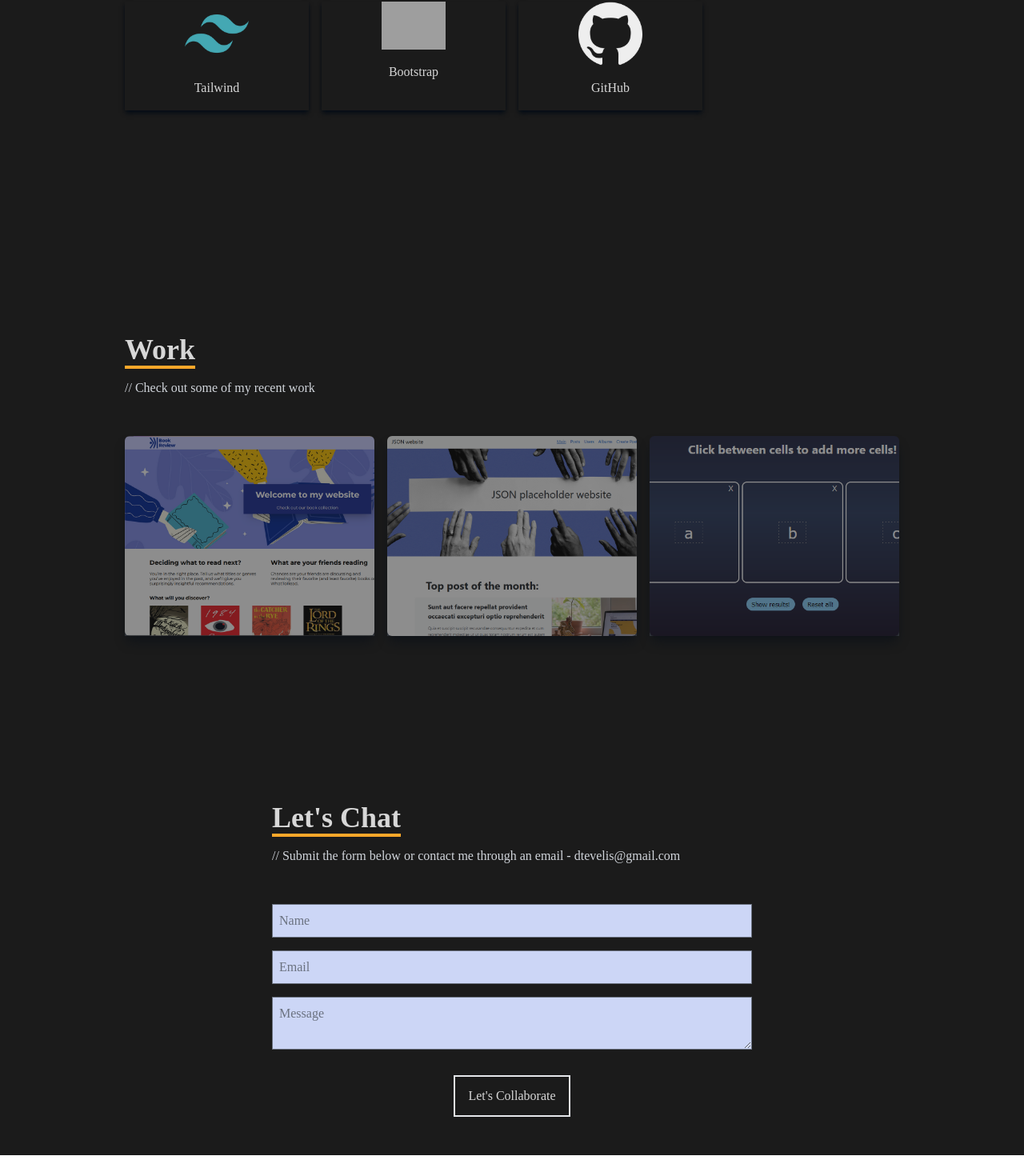
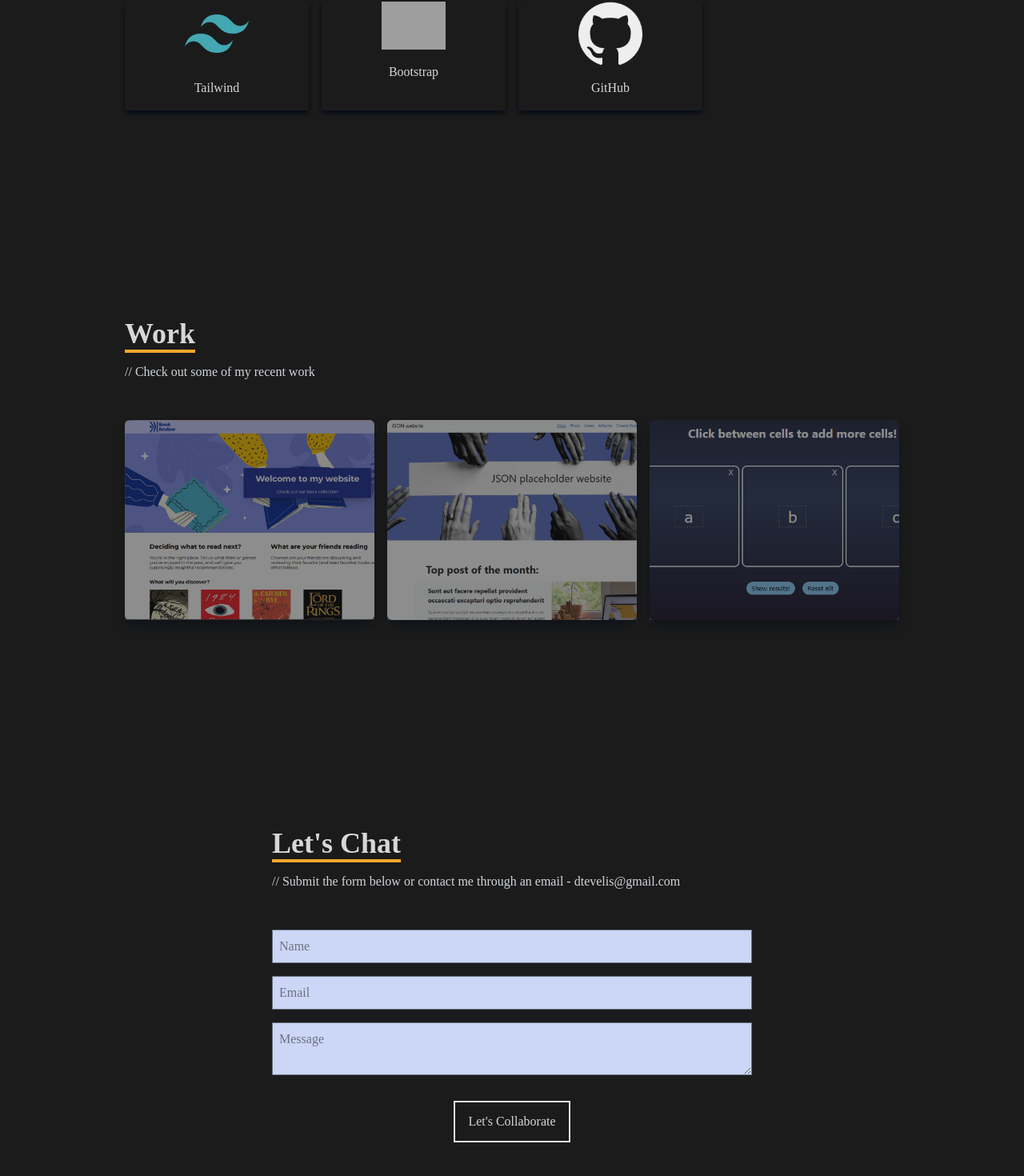
Before and after one commit to Blubas35/portfolio-react-app, a React (Create React App) app: page / in a window 1280 px wide. Shown: the part 2054-3524 px from the top of the page at 80% size. Before the commit the page ends 3498 px from the top, so only its background shows below. Built offline with nearby package versions, Linux system fonts and the light colour scheme; grey boxes are pictures that could not be loaded.

Commit message:
fixing bugs

```diff
--- a/src/Components/NavBarLink/MobileMenu/MobileMenu.jsx
+++ b/src/Components/NavBarLink/MobileMenu/MobileMenu.jsx
@@ -3,7 +3,7 @@ import MobileLinkItem from './MobileMenuItem/MobileLinkItem'
 
 const MobileMenu = ({ nav, onClick }) => {
     return (
-        <ul className={!nav ? 'hidden' : 'absolute top-0 left-0 w-full h-screen bg-[#0a192f] flex flex-col justify-center items-center'}>
+        <ul className={!nav ? 'hidden' : 'absolute top-0 left-0 w-full h-screen bg-black flex flex-col justify-center items-center text-light-gray'}>
 
             <MobileLinkItem
             onClick={onClick}
--- a/src/Components/WorkItem/GridItem.jsx
+++ b/src/Components/WorkItem/GridItem.jsx
@@ -1,6 +1,8 @@
 
 import React, { useState } from 'react'
 import Modal from './Modals';
+import { ReactComponent as ExpandIcon } from '../../assets/Expand.svg'
+
 
 const GridItem = ({ bgImage, spanText, demoLink, codeLink }) => {
 
@@ -27,9 +29,9 @@ const GridItem = ({ bgImage, spanText, demoLink, codeLink }) => {
             <div className='absolute top-0 right-0'>
             </div>
 
-            <div>
-              <button className="bg-blue-500 text-white py-2 px-4 rounded" onClick={openModal}>
-                Open Modal
+            <div className='flex justify-end relative'>
+              <button className="modal-button absolute text-center rounded-lg px-2 py-1 bg-white text-gray-700 font-bold text-lg" onClick={openModal}>
+                <ExpandIcon className="w-5 h-5 inline-block" />
               </button>
               <Modal isOpen={isModalOpen} closeModal={closeModal} />
             </div>
--- a/src/Pages/Contact.jsx
+++ b/src/Pages/Contact.jsx
@@ -2,7 +2,7 @@ import React from 'react'
 
 const Contact = () => {
     return (
-        <div name='contact' className='w-full h-full bg-black flex justify-center items-center p-4'>
+        <div name='contact' className='w-full h-full bg-black flex justify-center items-center p-4 pt-12'>
             <form action='https://getform.io/f/ff8cf66e-dc56-4ef4-8566-ac034364dcf7' method='POST' className='flex flex-col max-w-[600px] w-full'>
                 <div className='pb-8'>
                     <p className='text-4xl font-bold inline border-b-4 border-orange text-light-gray'>Let's Chat</p>
--- a/src/Pages/Work.jsx
+++ b/src/Pages/Work.jsx
@@ -6,8 +6,8 @@ import GridItem from '../Components/WorkItem/GridItem'
 
 const Work = () => {
     return (
-        <div name='work' className='w-full pt-10 md:h-screen text-gray-300 bg-black'>
-            <div className='max-w-[1000px] mx-auto p-4 flex flex-col justify-center w-full h-full'>
+        <div name='work' className='w-full pt-8 md:h-screen text-gray-300 bg-black'>
+            <div className='max-w-[1000px] mx-auto flex flex-col justify-center w-full h-full p-4 pt-4 pb-12'>
                 <div className='pb-8'>
                     <p className='text-4xl font-bold inline border-b-4 text-light-gray border-orange'>Work</p>
                     <p className='py-4'>// Check out some of my recent work</p>
--- a/src/index.css
+++ b/src/index.css
@@ -45,7 +45,6 @@
     display: block;
     position: absolute;
     width: 100%;
-    height: 100%;
     border-radius: 4px;
     transition: var(--transition);
     top: 0px;
@@ -89,3 +88,8 @@
 .profile-pic {
     transform: translateZ(0);
 }
+
+.modal-button {
+    top: -48px;
+    right: -38px;
+}
```
Also changed, not shown: src/assets/Expand.svg (added).
